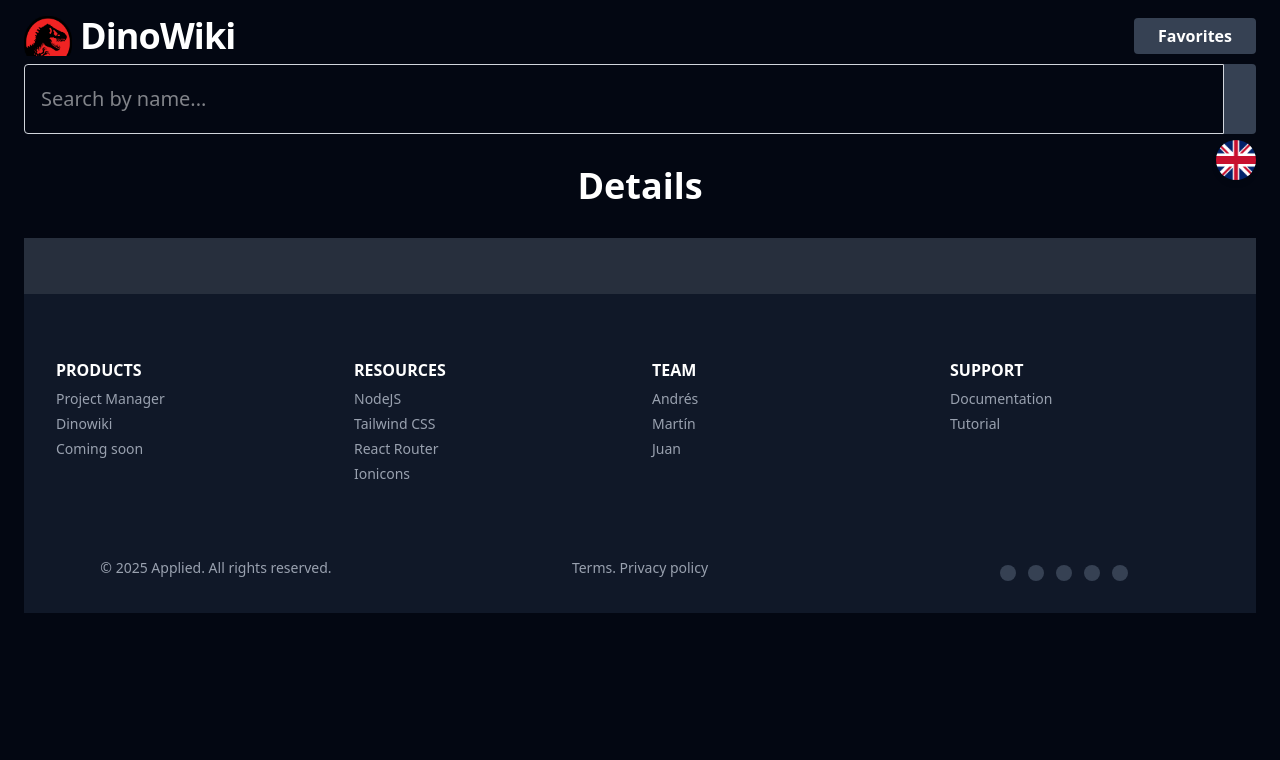
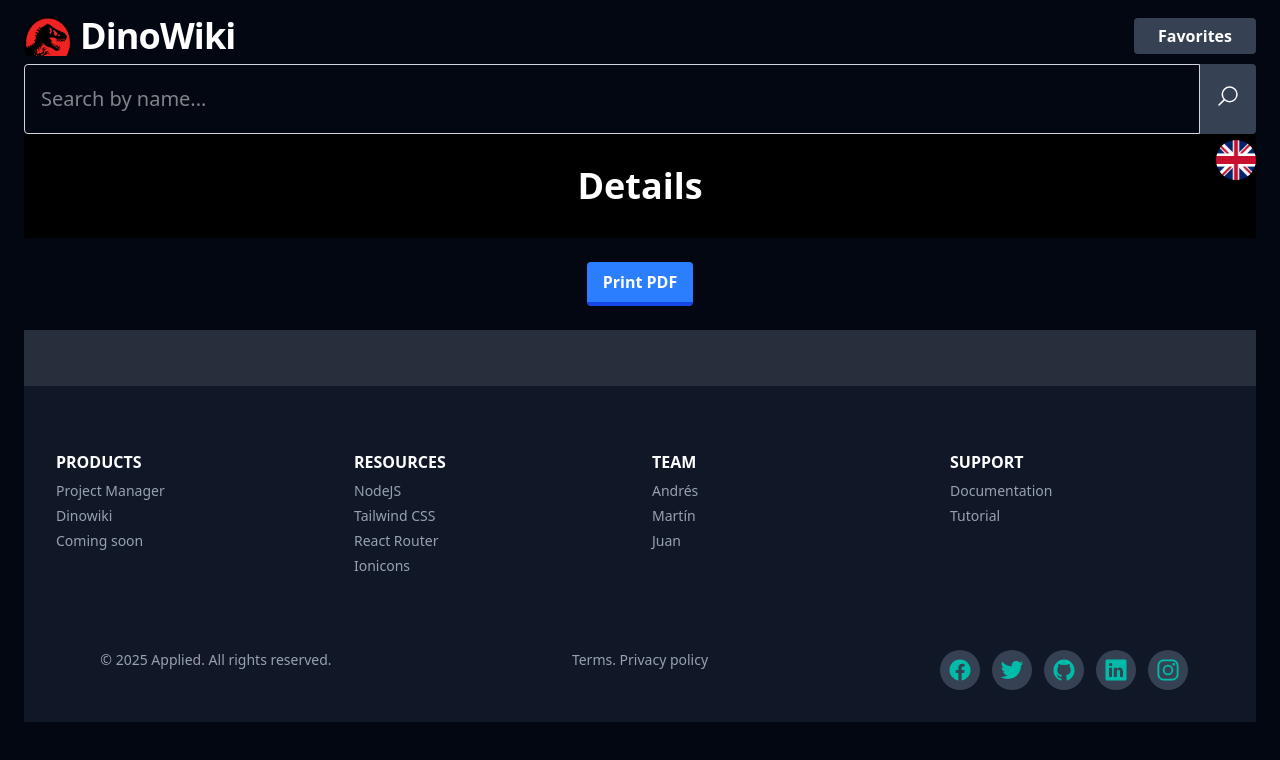
Before and after one commit to Martin-VillegasReibold/PWA-REACT-TP2, a React (Vite) app: page /details in a window 1280 px wide. Shown: the top 760 px of the page. Built offline with nearby package versions, Linux system fonts and the light colour scheme.

Commit message:
exportPDF

```diff
--- a/index.html
+++ b/index.html
@@ -4,7 +4,7 @@
     <meta charset="UTF-8" />
     <link rel="icon" type="image/svg+xml" href="/vite.svg" />
     <meta name="viewport" content="width=device-width, initial-scale=1.0" />
-    <title>Vite + React</title>
+    <title>Grupo 14(Rojo)</title>
   </head>
   <body>
     <div id="root"></div>
--- a/package.json
+++ b/package.json
@@ -12,12 +12,15 @@
   "dependencies": {
     "@tailwindcss/vite": "^4.1.5",
     "axios": "^1.9.0",
+    "html2canvas": "^1.4.1",
     "i18n": "^0.15.1",
     "i18next": "^25.0.2",
     "i18next-browser-languagedetector": "^8.1.0",
+    "jspdf": "^3.0.1",
     "react": "^19.0.0",
     "react-dom": "^19.0.0",
     "react-i18next": "^15.5.1",
+    "react-infinite-scroll-component": "^6.1.0",
     "react-router": "^7.5.3",
     "tailwindcss": "^4.1.5"
   },
--- a/src/Pages/Details/Details.jsx
+++ b/src/Pages/Details/Details.jsx
@@ -3,38 +3,82 @@ import Footer from "../../components/Footer/Footer";
 import Subtitle from "../../components/Subtitle/Subtitle";
 import { useLocation } from "react-router";
 import { useTranslation } from "react-i18next";
+import html2canvas from "html2canvas";
+import jsPDF from "jspdf";
+import Button from "../../components/Button/Button";
 
-const Details = ({t}) => {
-
+const Details = ({ t }) => {
   const location = useLocation();
   const stateDinosaur = location.state?.dinosaur;
 
   const { i18n } = useTranslation();
   const lang = i18n.language;
 
+  const exportPDF = () => {
+    const input = document.getElementById("Main");
+    html2canvas(input, {
+      logging: true,
+      letterRendering: 1,
+      useCORS: true,
+    }).then((canvas) => {
+      const imgWidth = 210;
+      const imgHeight = (canvas.height * imgWidth) / canvas.width;
+      const imgData = canvas.toDataURL("img/png");
+      const pdf = new jsPDF("p", "mm", "a4");
+      pdf.addImage(imgData, "PNG", 0, 0, imgWidth, imgHeight);
+      pdf.save(stateDinosaur.name);
+    });
+  };
+
   return (
     <div className="bg-gray-950 text-white min-h-screen">
       <div className="container px-6 py-4 mx-auto">
-        <Header t={t}/>
-        <main>
+        <Header t={t} />
+        <main id="Main" className="bg-black">
           <Subtitle text={t("Details.title")} />
-            {stateDinosaur && (
-              <div className="flex-1 flex flex-col">
-              <img src={stateDinosaur.image}
-                   alt={stateDinosaur.name}
-              className="w-full h48 object-cover rounded mb-4"/>
+          {stateDinosaur && (
+            <div className="flex-1 flex flex-col">
+              <img
+                src={stateDinosaur.image}
+                alt={stateDinosaur.name}
+                className="w-full h48 object-cover rounded mb-4"
+              />
               <div className="mt-auto text-center">
-                <h2 className="text-xl font-bold mb-2">{t("Details.detailsDinosaur.name")}: {stateDinosaur.name}</h2>
-                <h3 className="text-xl font-bold mb-2">{t("Details.detailsDinosaur.period")}: {stateDinosaur.period[lang]}</h3>
-                <h3 className="text-xl font-bold mb-2">{t("Details.detailsDinosaur.diet")}: {stateDinosaur.diet[lang]}</h3>
-                <h3 className="text-xl font-bold mb-2">{t("Details.detailsDinosaur.length")}: {stateDinosaur.length[lang]}</h3>
-                <h3 className="text-xl font-bold mb-2">{t("Details.detailsDinosaur.weight")}: {stateDinosaur.weight[lang]}</h3>
-                <h3 className="text-xl font-bold mb-2">{t("Details.detailsDinosaur.location")}: {stateDinosaur.location[lang]}</h3>
-                <h3 className="text-xl font-bold mb-2">{t("Details.detailsDinosaur.description")}: {stateDinosaur.description[lang]}</h3>
+                <h2 className="text-xl font-bold mb-2">
+                  {t("Details.detailsDinosaur.name")}: {stateDinosaur.name}
+                </h2>
+                <h3 className="text-xl font-bold mb-2">
+                  {t("Details.detailsDinosaur.period")}:{" "}
+                  {stateDinosaur.period[lang]}
+                </h3>
+                <h3 className="text-xl font-bold mb-2">
+                  {t("Details.detailsDinosaur.diet")}:{" "}
+                  {stateDinosaur.diet[lang]}
+                </h3>
+                <h3 className="text-xl font-bold mb-2">
+                  {t("Details.detailsDinosaur.length")}:{" "}
+                  {stateDinosaur.length[lang]}
+                </h3>
+                <h3 className="text-xl font-bold mb-2">
+                  {t("Details.detailsDinosaur.weight")}:{" "}
+                  {stateDinosaur.weight[lang]}
+                </h3>
+                <h3 className="text-xl font-bold mb-2">
+                  {t("Details.detailsDinosaur.location")}:{" "}
+                  {stateDinosaur.location[lang]}
+                </h3>
+                <h3 className="text-xl font-bold mb-2">
+                  {t("Details.detailsDinosaur.description")}:{" "}
+                  {stateDinosaur.description[lang]}
+                </h3>
               </div>
-              </div>)}
+            </div>
+          )}
         </main>
-        <Footer t={t}/>
+        <div className="flex flex-wrap justify-center gap-8 py-6">
+          <Button text={"Print PDF"} onClick={() => exportPDF()} />
+        </div>
+        <Footer t={t} />
       </div>
     </div>
   );
--- a/src/components/Button/Button.jsx
+++ b/src/components/Button/Button.jsx
@@ -1,5 +1,5 @@
-const Button = ({ text, onClick, className }) => {
-  return <button className={className} onClick={onClick}>{text}</button>;
+const Button = ({ text, onClick}) => {
+  return <button className="bg-blue-500 hover:bg-blue-400 text-white font-bold py-2 px-4 border-b-4 border-blue-700 hover:border-blue-500 rounded" onClick={onClick}>{text}</button>;
 };
 
 export default Button;
--- a/src/components/DinosaurCard/DinosaurCard.jsx
+++ b/src/components/DinosaurCard/DinosaurCard.jsx
@@ -10,7 +10,7 @@ const DinosaurCard = ({ dinosaur, fav, setfav, t }) => {
   const navigate = useNavigate();
 
   const onClickNavigateToDetailsHandler = () => {
-    navigate(`${ROUTES.details}`, {state: {dinosaur: dinosaur}});
+    navigate(`${ROUTES.details}`, { state: { dinosaur: dinosaur } });
   };
 
   return (
@@ -24,12 +24,12 @@ const DinosaurCard = ({ dinosaur, fav, setfav, t }) => {
         />
         <div className="mt-auto text-center">
           <h2 className="text-xl font-bold mb-2">{dinosaur.name}</h2>
-          <p className="text-gray-300 text-sm">
-            {dinosaur.description[lang]}
-          </p>
+          <p className="text-gray-300 text-sm">{dinosaur.description[lang]}</p>
         </div>
-        <Button className="bg-blue-500 hover:bg-blue-400 text-white font-bold py-2 px-4 border-b-4 border-blue-700 hover:border-blue-500 rounded"
-         text={t("Button.seeDetails")} onClick={onClickNavigateToDetailsHandler} />
+        <Button
+          text={t("Button.seeDetails")}
+          onClick={onClickNavigateToDetailsHandler}
+        />
       </div>
     </div>
   );
```
Also changed, not shown: 2 other files (tests, documents, lock files or other folders).
